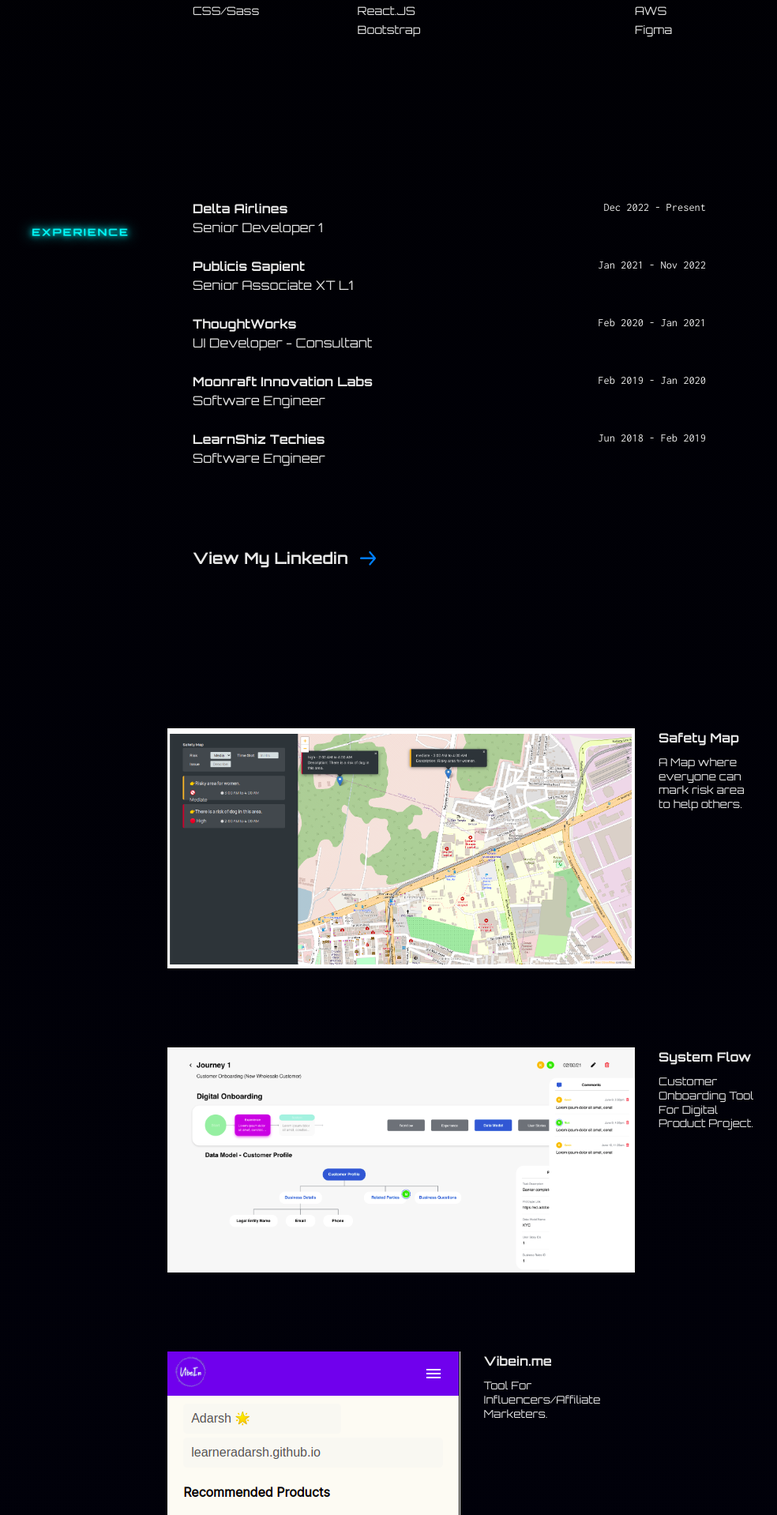
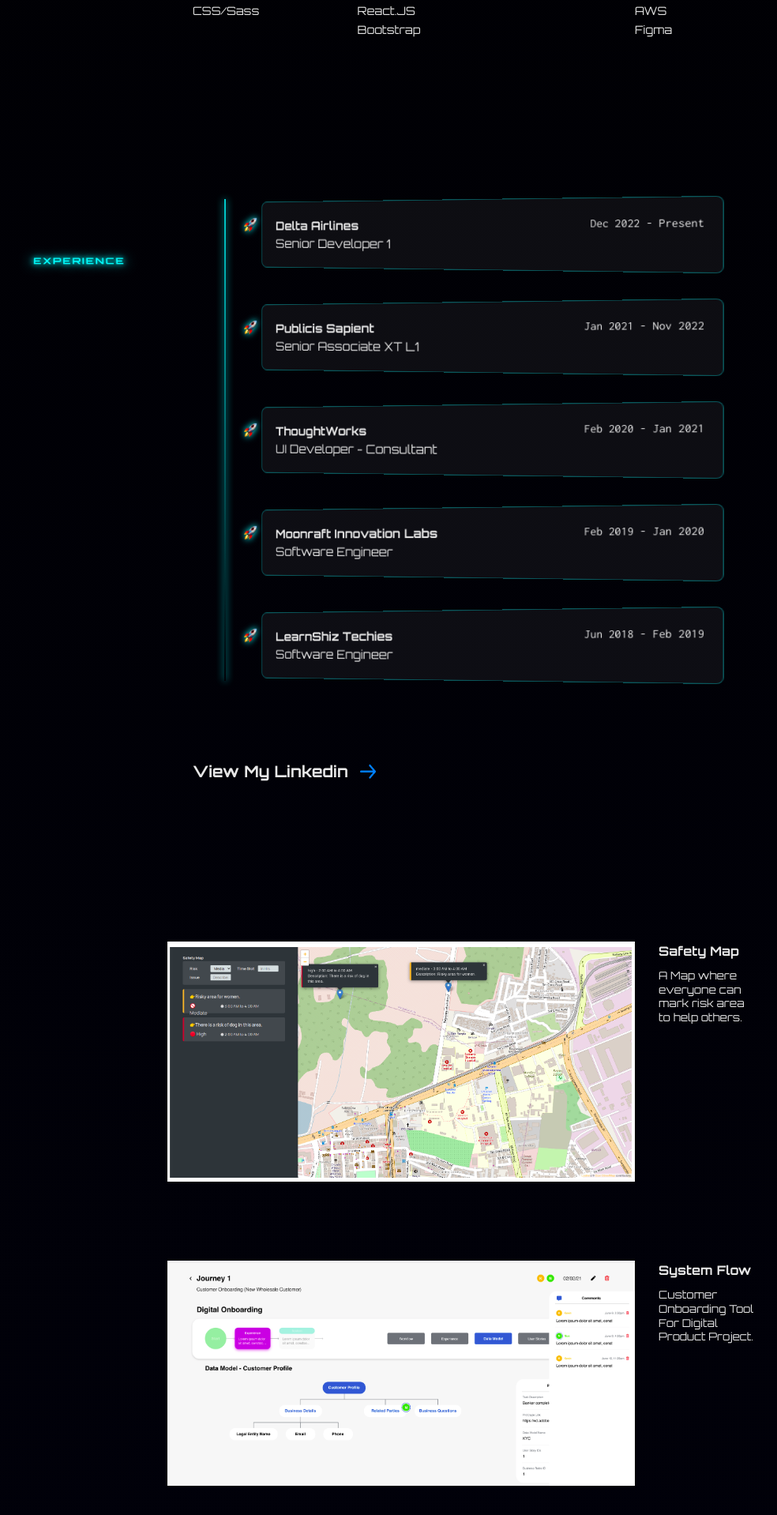
Before and after one commit to learneradarsh/learneradarsh.github.io, a Jekyll site: the page built from index.html, in a window 1280 px wide. Shown: the part 1637-3555 px from the top of the page at 79% size, without its empty margins (206-1190 px from the left). Built offline with Jekyll 4.4.1, drawn with Linux system fonts in a browser that asks for light colours; nearby versions of some CDN libraries.

Commit message:
Enhance experience section with 3D sci-fi timeline

```diff
--- a/css/scifi.css
+++ b/css/scifi.css
@@ -27,3 +27,48 @@
 a:hover {
   color: #fff;
 }
+
+/* Airline inspired 3D timeline for experience section */
+.experience .jobs {
+  position: relative;
+  margin-left: 40px;
+  padding-left: 20px;
+}
+
+.experience .jobs:before {
+  content: "";
+  position: absolute;
+  left: 0;
+  top: 0;
+  bottom: 0;
+  width: 2px;
+  background: linear-gradient(to bottom, rgba(0, 255, 255, 0.8), rgba(0, 255, 255, 0));
+  box-shadow: 0 0 10px #0ff;
+}
+
+.experience .job {
+  position: relative;
+  padding: 20px;
+  margin-bottom: 40px;
+  background: rgba(255, 255, 255, 0.05);
+  border: 1px solid rgba(0, 255, 255, 0.3);
+  border-radius: 8px;
+  transform: perspective(600px) rotateY(-10deg);
+  transition: transform 0.4s, box-shadow 0.4s;
+}
+
+.experience .job:hover {
+  transform: perspective(600px) rotateY(0deg) translateZ(20px);
+  box-shadow: 0 0 20px #0ff;
+}
+
+.experience .job:before {
+  content: "";
+  position: absolute;
+  left: -28px;
+  top: 20px;
+  width: 20px;
+  height: 20px;
+  background: url('../img/emojis/rocket.png') no-repeat center/contain;
+  filter: drop-shadow(0 0 5px #0ff);
+}
```
